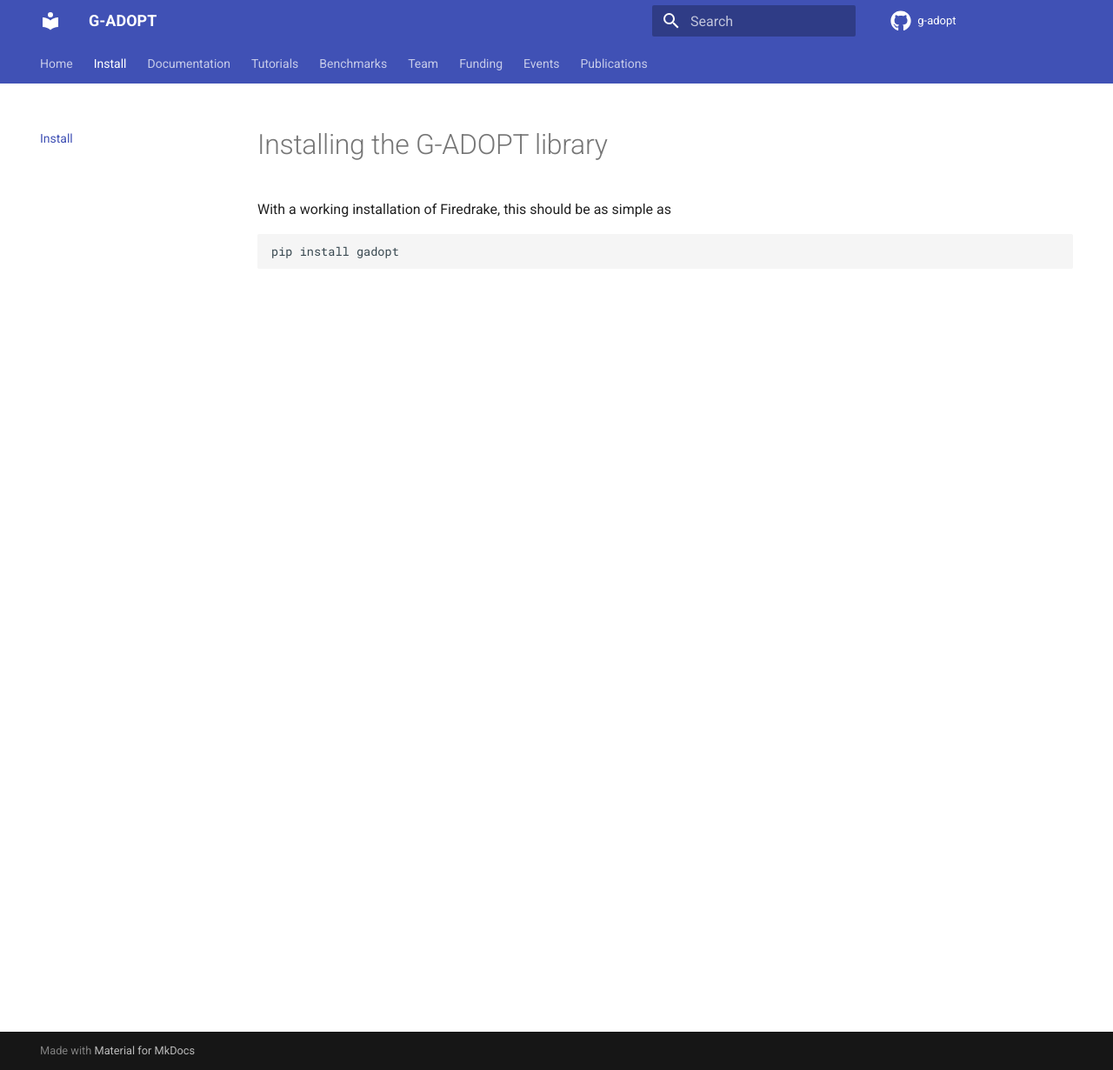
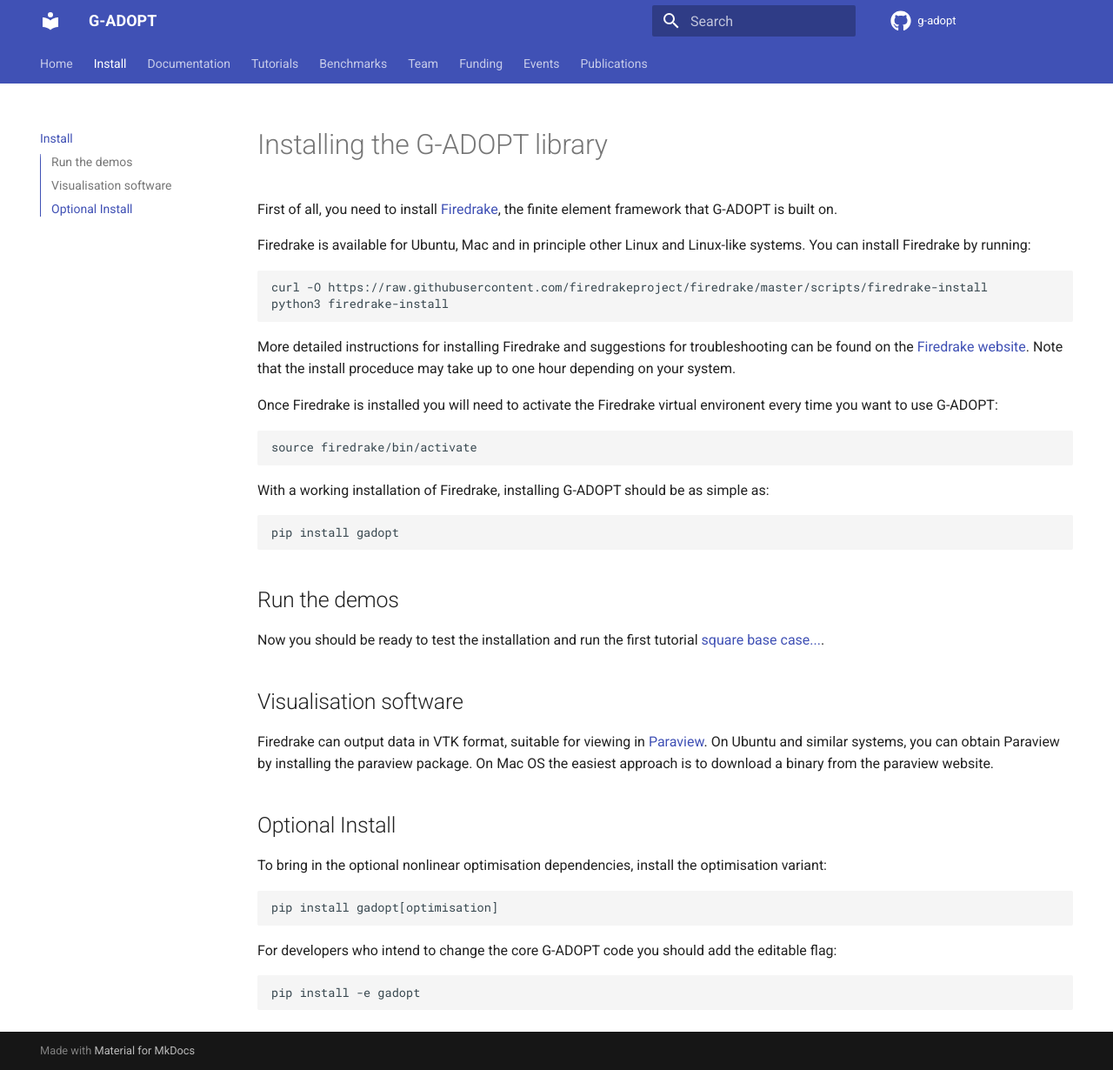
Before and after one commit to g-adopt/g-adopt.github.io, an MkDocs documentation site: the page built from docs/install.md, in a window 1280 px wide and 1230 px high. Shown: the whole window at 87% size. Built offline with MkDocs 1.6.1 and Material for MkDocs 9.7.7, drawn with Linux system fonts in a browser that asks for light colours; comment, search, counter and statistics services are not loaded.

Commit message:
First go at install text

```diff
--- a/docs/install.md
+++ b/docs/install.md
@@ -1,5 +1,44 @@
 # Installing the G-ADOPT library
 
-With a working installation of Firedrake, this should be as simple as
+First of all, you need to install [Firedrake](https://www.firedrakeproject.org), the finite element framework that G-ADOPT is built on.
+
+Firedrake is available for Ubuntu, Mac and in principle other Linux and Linux-like systems.
+You can install Firedrake by running:
+
+    curl -O https://raw.githubusercontent.com/firedrakeproject/firedrake/master/scripts/firedrake-install
+    python3 firedrake-install
+
+More detailed instructions for installing Firedrake and suggestions for troubleshooting can be found
+on the [Firedrake website](https://www.firedrakeproject.org/download.html). Note that the install proceduce may take
+up to one hour depending on your system.
+
+Once Firedrake is installed you will need to activate the Firedrake virtual environent every time you want
+to use G-ADOPT:
+
+    source firedrake/bin/activate
+
+With a working installation of Firedrake, installing G-ADOPT should be as simple as:
 
     pip install gadopt
+
+
+## Run the demos
+
+Now you should be ready to test the installation and run the first tutorial [square base case...]().
+
+
+## Visualisation software
+
+Firedrake can output data in VTK format, suitable for viewing in [Paraview](https://www.paraview.org/).
+On Ubuntu and similar systems, you can obtain Paraview by installing the paraview package. On Mac OS the
+easiest approach is to download a binary from the paraview website.
+
+## Optional Install
+
+To bring in the optional nonlinear optimisation dependencies, install the optimisation variant:
+
+    pip install gadopt[optimisation]
+
+For developers who intend to change the core G-ADOPT code you should add the editable flag:
+
+    pip install -e gadopt
```
